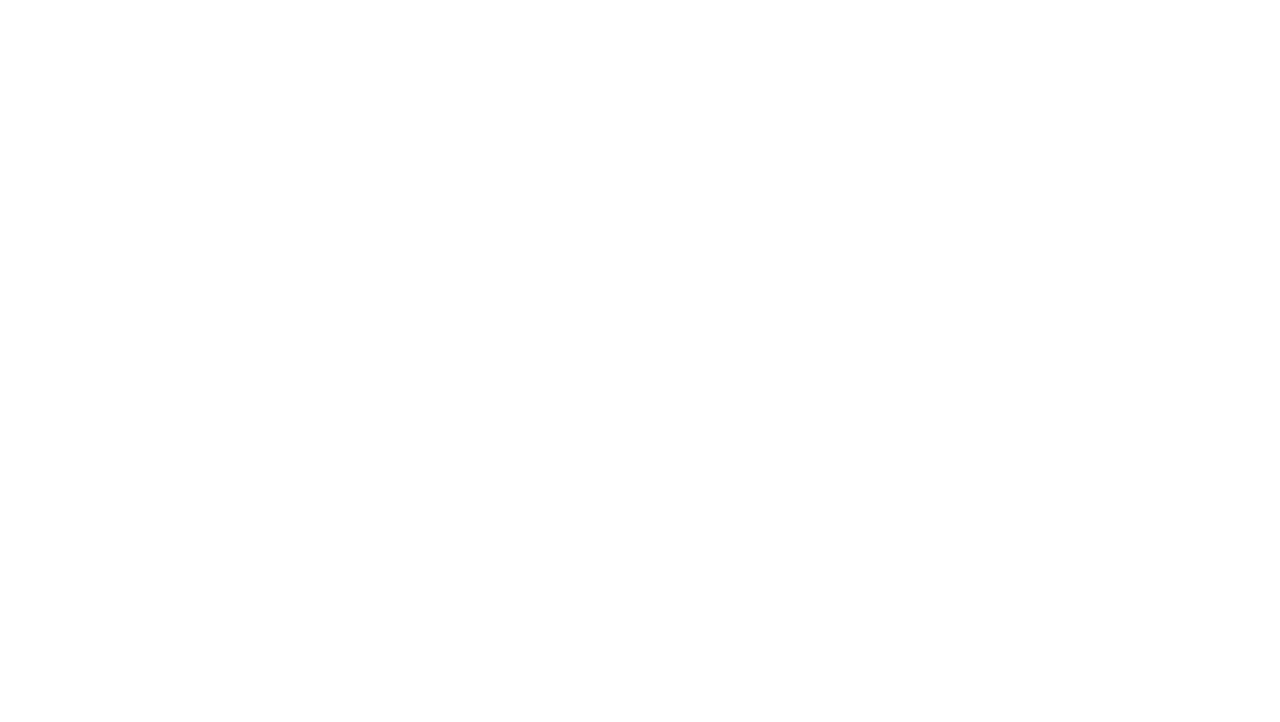
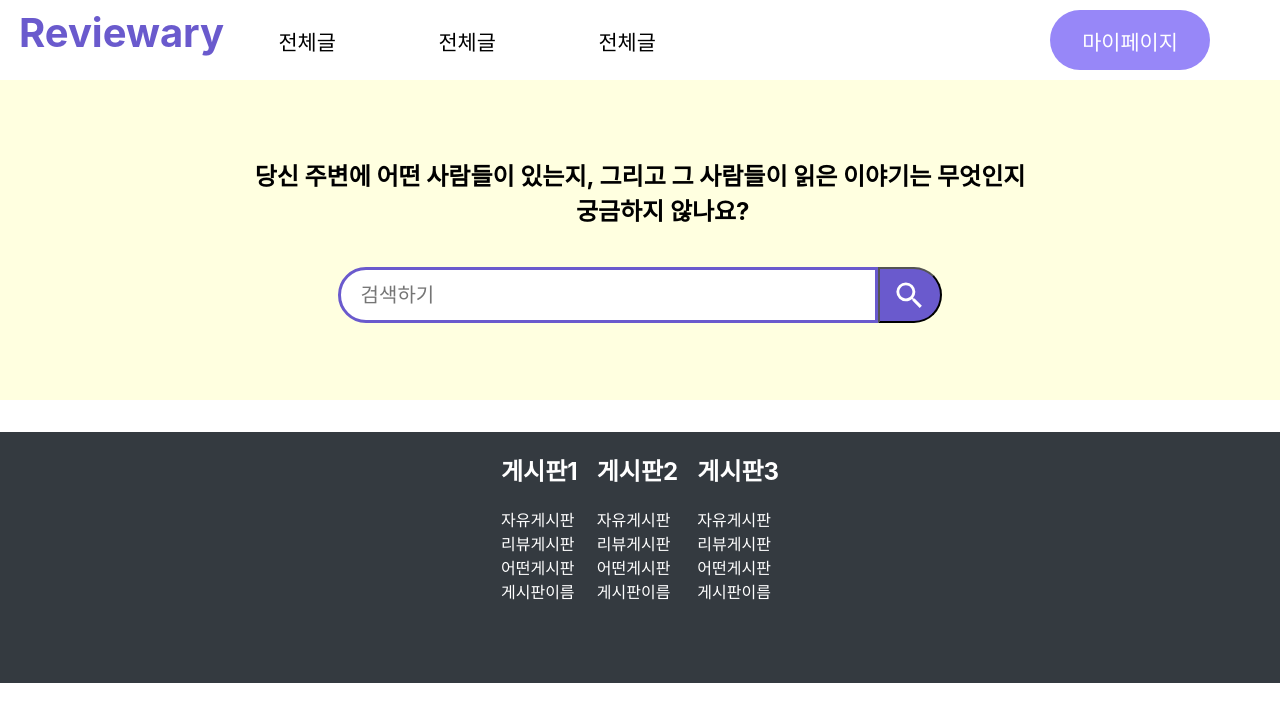
Before and after one commit to witch-factory/book-community, a React (Create React App) app in the folder client/: page /bookInfo in a window 1280 px wide. Before the commit this address had no page. Shown: the top 722 px of the page. Built offline with nearby package versions, Linux system fonts and the light colour scheme.

Commit message:
책정보 페이지

```diff
--- a/client/src/BookSharingPage.js
+++ b/client/src/BookInfoPage.js
@@ -4,19 +4,17 @@ import PageHeader from './common/PageHeader';
 import SearchBox from './common/SearchBox';
 import PageFooter from './common/PageFooter';
 
-function BookSharingPage() {
+function BookInfoPage() {
   return (
     <VerticalContainer>
       <PageHeader />
       <SearchBox
         mainPhrase="당신 주변에 어떤 사람들이 있는지, 그리고 그 사람들이 읽은 이야기는 무엇인지
         궁금하지 않나요?"
-        subPhrase="당신도 다른 사람들과, 책을 통해서 이야기를 만들어 나갈 수 있어요.
-        주소를 알려주시면 주변의 책을 알려 드릴게요."
       />
       <PageFooter />
     </VerticalContainer>
   );
 }
 
-export default BookSharingPage;
+export default BookInfoPage;
--- a/client/src/index.js
+++ b/client/src/index.js
@@ -7,7 +7,7 @@ import MainPage from "./MainPage";
 import { BrowserRouter, Routes, Route } from 'react-router-dom';
 import OpenBoardPage from './OpenBoardPage';
 import WriteReviewPage from './WriteReviewPage';
-import BookSharingPage from "./BookSharingPage";
+import BookInfoPage from "./BookInfoPage";
 import PersonalPage from './PersonalPage';
 
 ReactDOM.render(
@@ -16,7 +16,7 @@ ReactDOM.render(
       <Route path="" element={<MainPage />} />
       <Route path="/openBoard" element={<OpenBoardPage />} />
       <Route path="/writeReview" element={<WriteReviewPage />} />
-      <Route path="/bookShare" element={<BookSharingPage />} />
+      <Route path="/bookInfo" element={<BookInfoPage />} />
       <Route path="/personalPage" element={<PersonalPage />} />
     </Routes>
   </BrowserRouter>,
```
